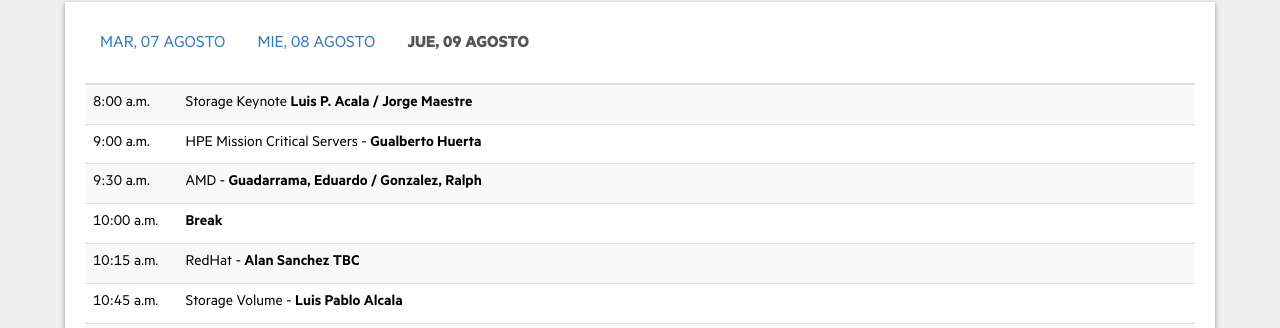
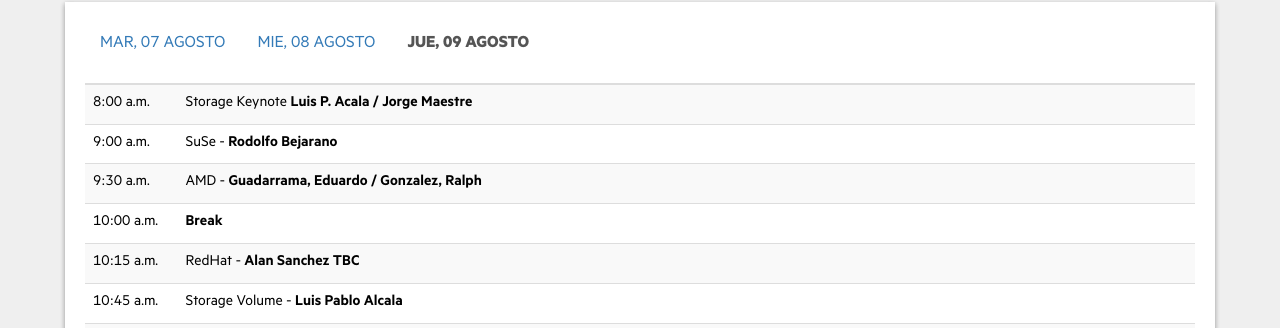
Before and after one commit to joseminaya15/Warriors, a CodeIgniter app: page /Warriors/ in a window 1280 px wide, after a click on "JUE, 09 AGOSTO". Shown: the part 1419-1747 px from the top of the page. Run offline with CodeIgniter, Linux system fonts and the light colour scheme; some libraries are stand-ins or nearby versions.

Commit message:
vista home

```diff
--- a/application/views/v_home.php
+++ b/application/views/v_home.php
@@ -170,7 +170,7 @@
                                             <ul>
                                                 <li><strong>STORAGE: </strong>3PAR and infosight HandOnLab: <strong>Cris Smit</strong></li>
                                                 <li><strong>SIMPLIVITY: </strong>HPE SimpliVity 380 - Hands on Lab VMWare - <strong>Richard Greenwalt</strong></li>
-                                                <li><strong>SYNERGY: </strong>HPE Synergy and Composable Hands-On-Training (OneView using Synergy DCS) <strong>Andrew Leber/Chris Powell</strong></li>
+                                                <li><strong>SYNERGY: </strong>HPE Synergy and Composable Hands-On-Training (OneView using Synergy DCS) <strong>Andrew Leber / Chris Powell</strong></li>
                                                 <li><strong>DCN: </strong>HPE DCN with VMware NSX - <strong>Juan Manuel Romero</strong></li>
                                             </ul>
                                         </td>
@@ -305,7 +305,7 @@
                                     </tr>
                                     <tr>
                                         <td class="col-xs-1">9:00 a.m.</td>
-                                        <td>HPE Mission Critical Servers - <strong>Gualberto Huerta</strong></td>
+                                        <td>SuSe - <strong>Rodolfo Bejarano</strong></td>
                                     </tr>
                                     <tr>
                                         <td class="col-xs-1">9:30 a.m.</td>
@@ -702,7 +702,7 @@
     <script type="text/javascript">
         initButtonCalendarDaysMinToday('llegada');
         initButtonCalendarDaysMinToday('retorno');
-        var URLactual = window.location;
+        // var URLactual = window.location;
         // if(URLactual['href'] != 'http://www.marketinghpe.com/microsite/value_warriors/'){
         //     location.href = 'http://www.marketinghpe.com/microsite/value_warriors/';
         // }
```
